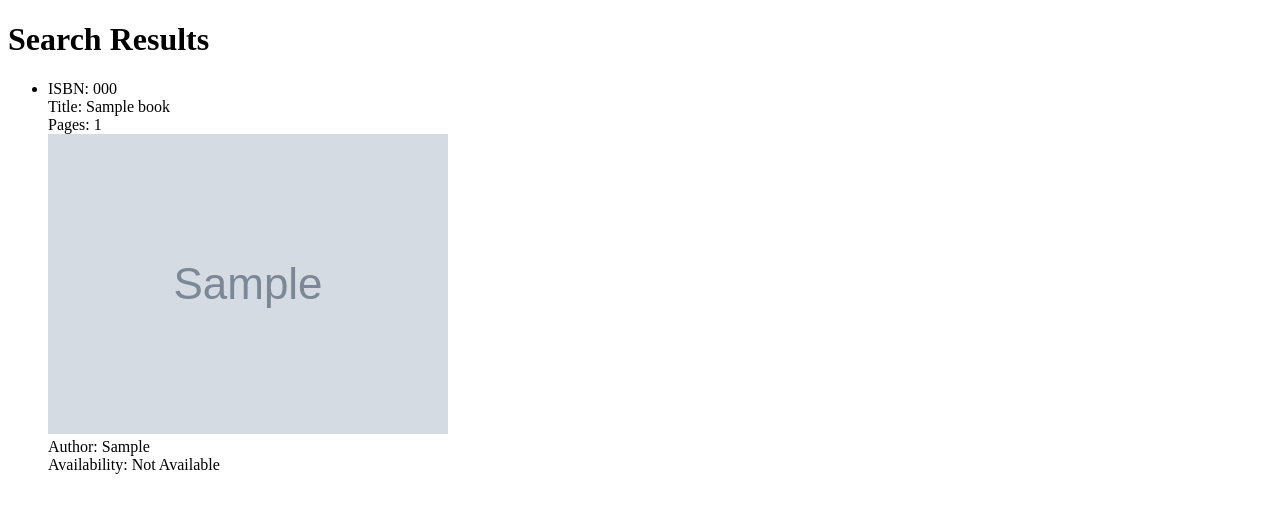
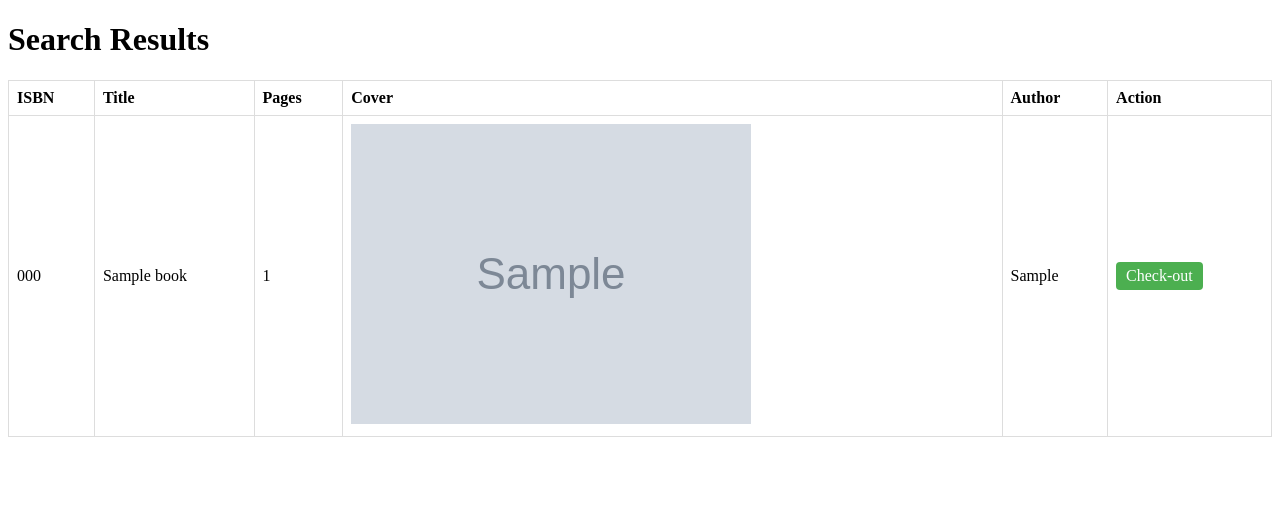
Before and after one commit to 4347groupF/dbproject, a Django app: template booksearch/templates/booksearch/book_list.html in a window 1280 px wide. Shown: the top 513 px of the page. Run offline with Django 4.2, Linux system fonts and the light colour scheme; the template is opened without the code that fills it: most values are stand-ins (such as "Sample title", 1, 10 or a date in 2020); grey boxes marked "Sample" are stand-in pictures; parts of the project's set-up code (start-up, migrations or seed data) failed here and were passed over.

Commit message:
Add files via upload

```diff
--- a/booksearch/templates/booksearch/book_list.html
+++ b/booksearch/templates/booksearch/book_list.html
@@ -6,24 +6,64 @@
     <meta charset="UTF-8">
     <meta name="viewport" content="width=device-width, initial-scale=1.0">
     <title>Book Search Results</title>
+    <style>
+        table {
+            width: 100%;
+            border-collapse: collapse;
+        }
+        th, td {
+            border: 1px solid #dddddd;
+            text-align: left;
+            padding: 8px;
+        }
+        tr:nth-child(even) {
+            background-color: #f2f2f2;
+        }
+        .checkout-button {
+            background-color: #4CAF50;
+            color: white;
+            padding: 5px 10px;
+            text-align: center;
+            text-decoration: none;
+            display: inline-block;
+            border-radius: 4px;
+            cursor: pointer;
+        }
+    </style>
 </head>
 <body>
     <h1>Search Results</h1>
 
-    <ul>
-        {% for book in books %}
-            <li>
-                ISBN: {{ book.isbn }}<br>
-                Title: {{ book.title }}<br>
-                Pages: {{ book.pages }}<br>
-                <img src="{{ book.cover }}" alt="Book Cover"><br>
-                Author: {{ book.auth_list }}<br>
-                Availability: {% if book.availability %}Available{% else %}Not Available{% endif %}<br>
-            </li>
-        {% empty %}
-            <li>No books found.</li>
-        {% endfor %}
-    </ul>
+    <table>
+        <thead>
+            <tr>
+                <th>ISBN</th>
+                <th>Title</th>
+                <th>Pages</th>
+                <th>Cover</th>
+                <th>Author</th>
+                <th>Action</th>
+            </tr>
+        </thead>
+        <tbody>
+            {% for book in books %}
+                <tr>
+                    <td>{{ book.isbn }}</td>
+                    <td>{{ book.title }}</td>
+                    <td>{{ book.pages }}</td>
+                    <td><img src="{{ book.cover }}" alt="Book Cover"></td>
+                    <td>{{ book.auth_list }}</td>
+                    <td>
+                        <a href="{% url 'checkout' book.isbn %}" class="checkout-button">Check-out</a>
+                    </td>
+                </tr>
+            {% empty %}
+                <tr>
+                    <td colspan="6">No books found.</td>
+                </tr>
+            {% endfor %}
+        </tbody>
+    </table>
 
 </body>
 </html>
```
